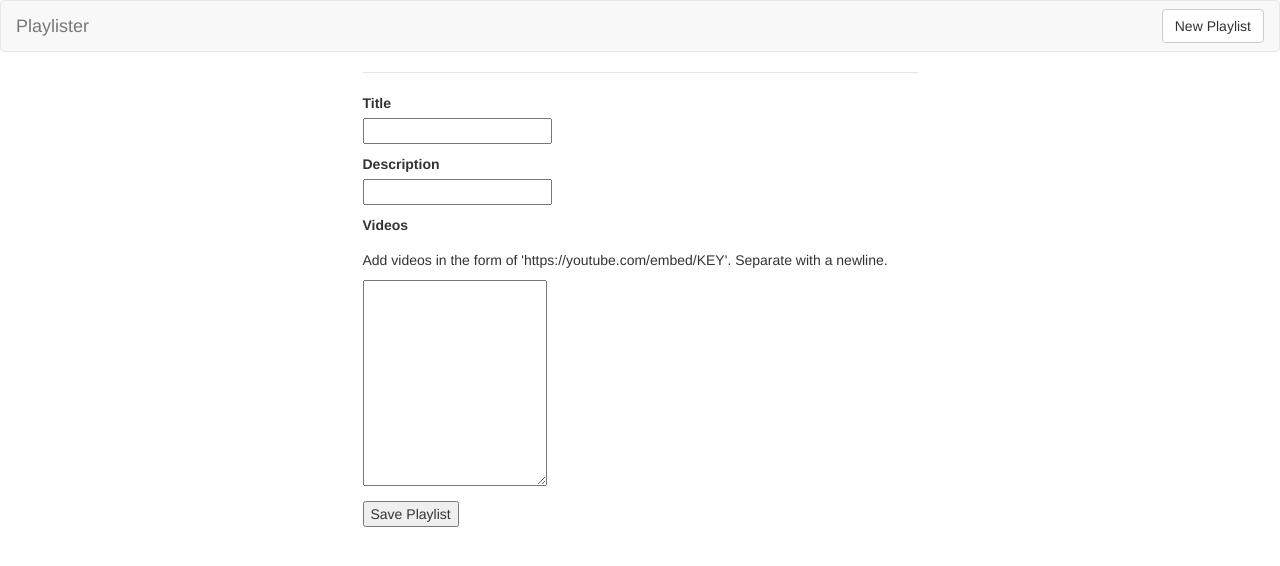
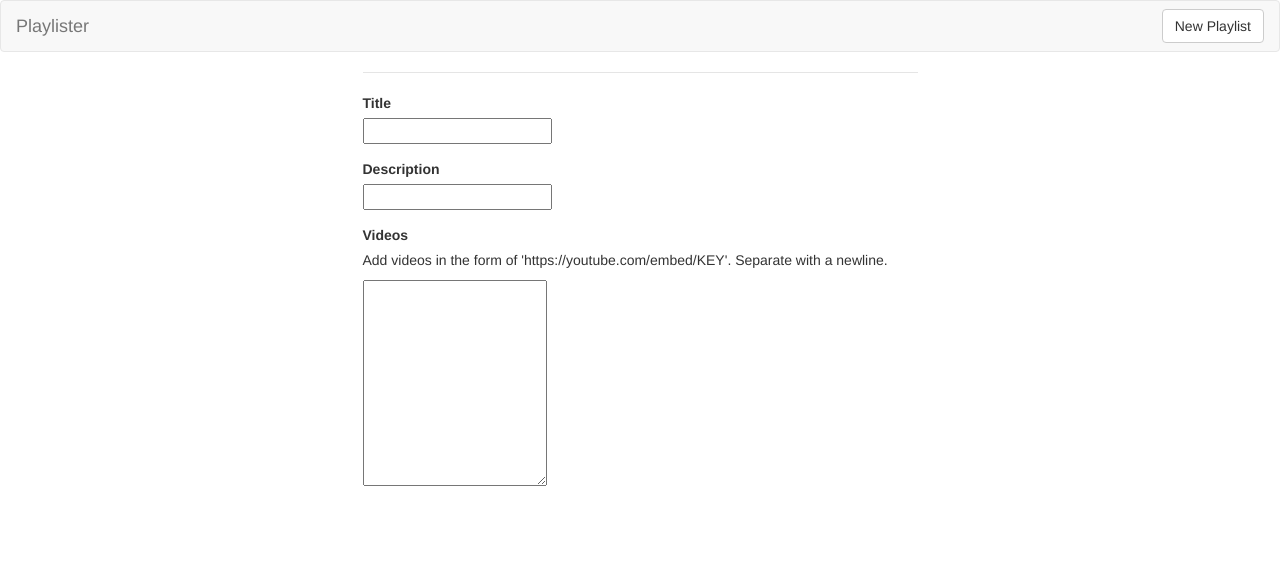
Before and after one commit to escofresco/makeschool_fsp_playlister, a Flask app: template templates/playlists_new.html in a window 1280 px wide. Shown: the top 566 px of the page. Run offline with Flask 2, Linux system fonts and the light colour scheme; the template is opened without the code that fills it, so the values that code supplies are empty; some libraries are stand-ins or nearby versions.

Commit message:
change p tags to divs with bootstrap form-groups

```diff
--- a/templates/partials/playlists_form.html
+++ b/templates/partials/playlists_form.html
@@ -2,20 +2,17 @@
 
 <fieldset>
 <legend>{{ title }}</legend>
-<p>
+<div class='form-group'>
     <label for='playlist-title'>Title</label><br>
     <input id='playlist-title' type='text' name='title' value='{{ playlist.title }}'/>
-</p>
-<p>
+</div>
+<div class='form-group'>
   <label for='description'>Description</label><br>
   <input id='description' type='text' name='description' value='{{ playlist.description }}' />
-</p>
-<p>
+</div>
+<div class='form-group'>
   <label for='playlist-videos'>Videos</label><br>
   <p>Add videos in the form of 'https://youtube.com/embed/KEY'. Separate with a newline.</p>
   <textarea id='playlist-videos' name='videos' rows='10' />{{ "\n".join(playlist.videos) }}</textarea>
-</p>
+</div>
 </fieldset>
-<p>
-    <button type='submit'>Save Playlist</button>
-</p>
```
